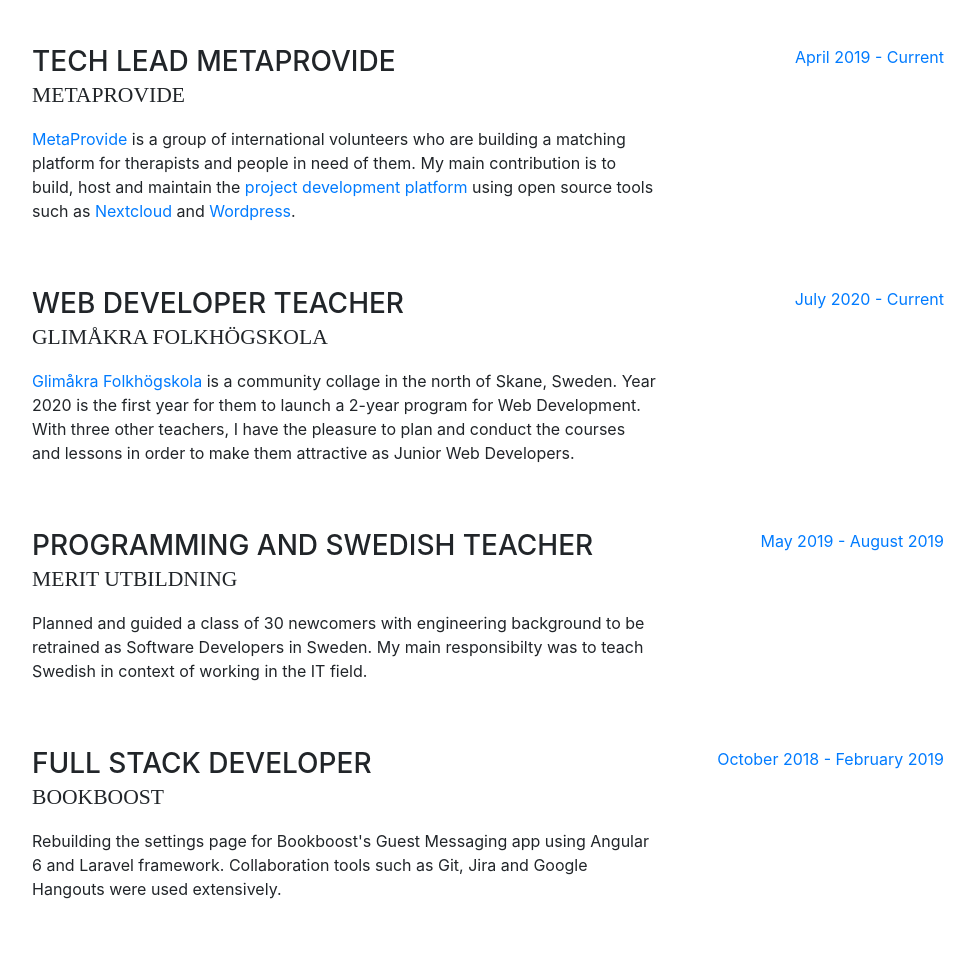
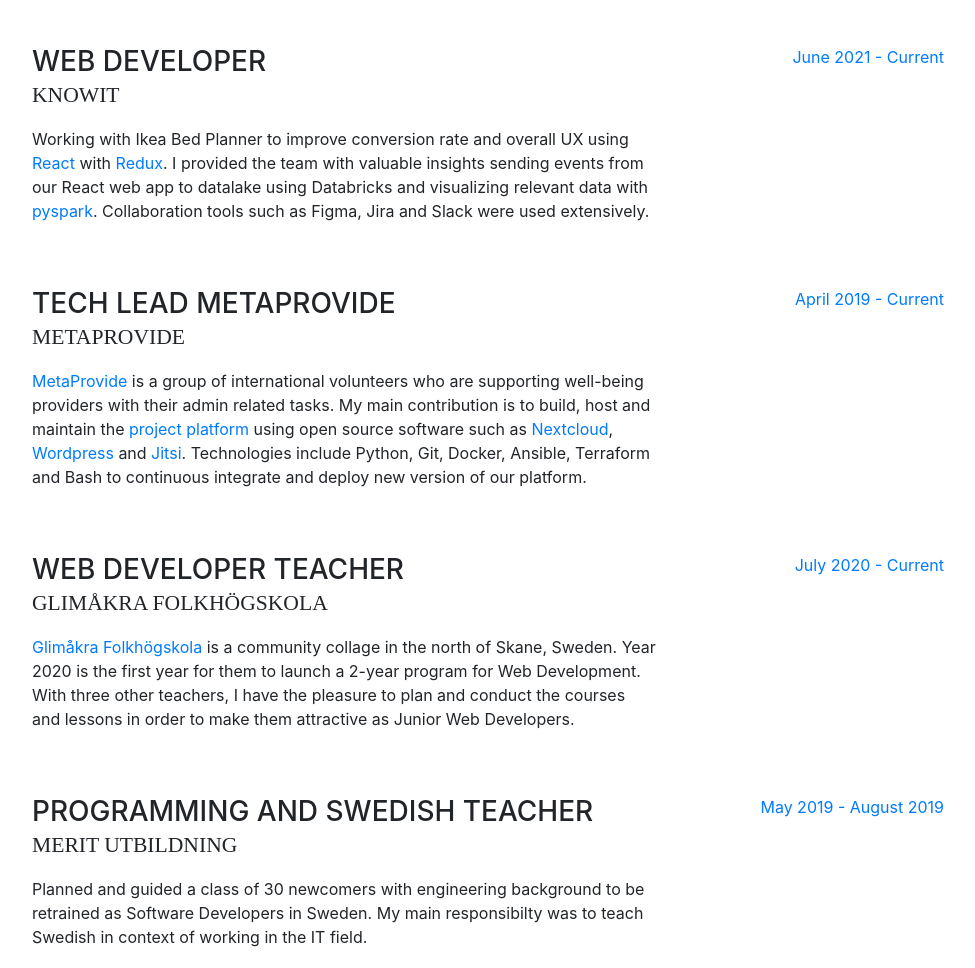
Before and after one commit to frozenbanana/frozenbanana.github.io, a website with bundled scripts: page index.html in a window 1280 px wide. Shown: the part 889-1857 px from the top of the page, without its empty margins (288-1263 px from the left). Built offline with nearby package versions, Linux system fonts and the light colour scheme; a web font is replaced by a local one.

Commit message:
Update index.html

```diff
--- a/index.html
+++ b/index.html
@@ -118,9 +118,8 @@
           </div>
           <p class="mb-5" style="width: 50%">
             I am a curious student and general techie. I sit in the intersection
-            between people and technology. Currently I am back at university studying <a href="http://edu.bth.se/utbildning/utb_program.asp?lang=en&PtKod=PAACI15h">
-            Master of Science in Game and Software Engineering</a> and working as a Web Dev Teacher at <a href="https://glimnet.se/pages/webbutvecklare">
-            Glimåkra Folkhögskola</a>. If you want programming help find me on <a href="https://www.fiverr.com/share/WW5Xd">Fiverr</a>.
+            between people and technology. Currently I am working as a developer at <a href="https://www.knowit.se/">Knowit</a> and working as a Web Dev Teacher at <a href="https://glimnet.se/pages/webbutvecklare">
+            Glimåkra Folkhögskola</a>.
           </p>
           <ul class="list-inline list-social-icons mb-0">
             <li class="list-inline-item">
@@ -168,15 +167,31 @@
         <div class="my-auto">
           <h2 class="mb-5">Experience</h2>
 
+          <div class="resume-item d-flex flex-column flex-md-row mb-5">
+            <div class="resume-content mr-auto">
+              <h3 class="mb-0">Web Developer</h3>
+              <div class="subheading mb-3">Knowit</div>
+              <p>
+                Working with <a hre="https://www.ikea.com/addon-app/completesleep/configurator/m2/latest/?locale=en_US&uiPlatform=m2#/">Ikea Bed Planner</a> to improve conversion rate and overall UX using <a href="https://reactjs.org/">React</a> with <a href="https://redux.js.org">Redux</a>.
+                I provided the team with valuable insights sending events from our React web app to datalake using <a hre="https://databricks.com/">Databricks</a>
+                and visualizing relevant data with <a href="https://spark.apache.org/docs/latest/api/python/">pyspark</a>.
+                Collaboration tools such as Figma, Jira and Slack were used extensively.
+              </p>
+            </div>
+            <div class="resume-date text-md-right">
+              <span class="text-primary">June 2021 - Current</span>
+            </div>
+          </div>
+
             <div class="resume-item d-flex flex-column flex-md-row mb-5">
             <div class="resume-content mr-auto">
               <h3 class="mb-0">Tech Lead MetaProvide</h3>
               <div class="subheading mb-3">MetaProvide</div>
               <p>
-                <a href="http://www.metaprovide.org/landing">MetaProvide</a> is a group of international volunteers who are building a matching platform for therapists and people in need of them.
+                <a href="http://www.metaprovide.org/landing">MetaProvide</a> is a group of international volunteers who are supporting well-being providers with their admin related tasks.
                 My main contribution is to build,
-                host and maintain the <a href="https://rednowerton.tk/">project development platform</a>
-                using open source tools such as <a href="https://www.nextcloud.com/">Nextcloud</a> and <a href="https://wordpress.com/">Wordpress</a>.
+                host and maintain the <a href="https://space.metaprovide.org/">project platform</a>
+                using open source software such as <a href="https://www.nextcloud.com/">Nextcloud</a>, <a href="https://wordpress.com/">Wordpress</a> and <a href="https://jitsi.org/">Jitsi</a>. Technologies include Python, Git, Docker, Ansible, Terraform and Bash to continuous integrate and deploy new version of our platform.
               </p>
             </div>
             <div class="resume-date text-md-right">
@@ -213,21 +228,6 @@
               <span class="text-primary">May 2019 - August 2019</span>
             </div>
           </div>
-
-          <div class="resume-item d-flex flex-column flex-md-row mb-5">
-            <div class="resume-content mr-auto">
-              <h3 class="mb-0">Full Stack Developer</h3>
-              <div class="subheading mb-3">Bookboost</div>
-              <p>
-                Rebuilding the settings page for Bookboost's Guest Messaging app
-                using Angular 6 and Laravel framework. Collaboration tools such as Git, Jira and Google Hangouts were used extensively.
-              </p>
-            </div>
-            <div class="resume-date text-md-right">
-              <span class="text-primary">October 2018 - February 2019</span>
-            </div>
-          </div>
-
         </div>
       </section>
 
```
